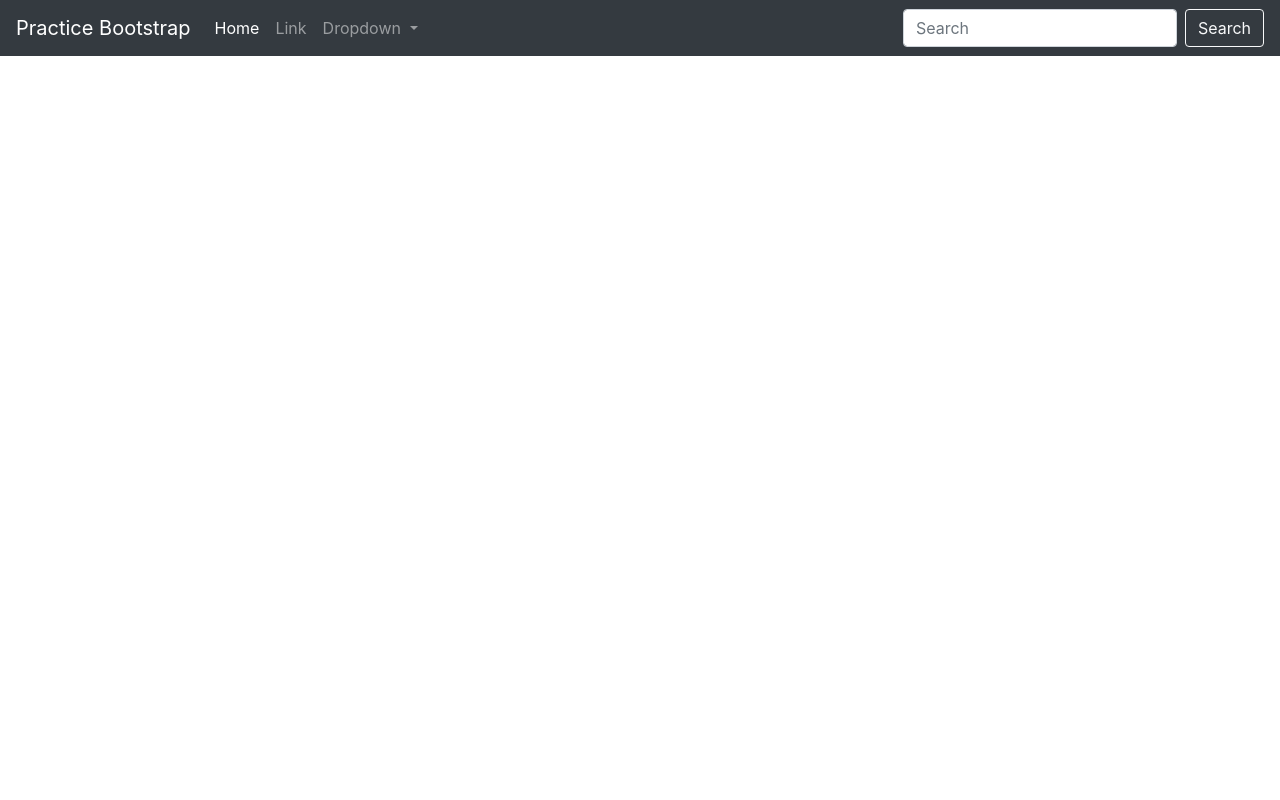
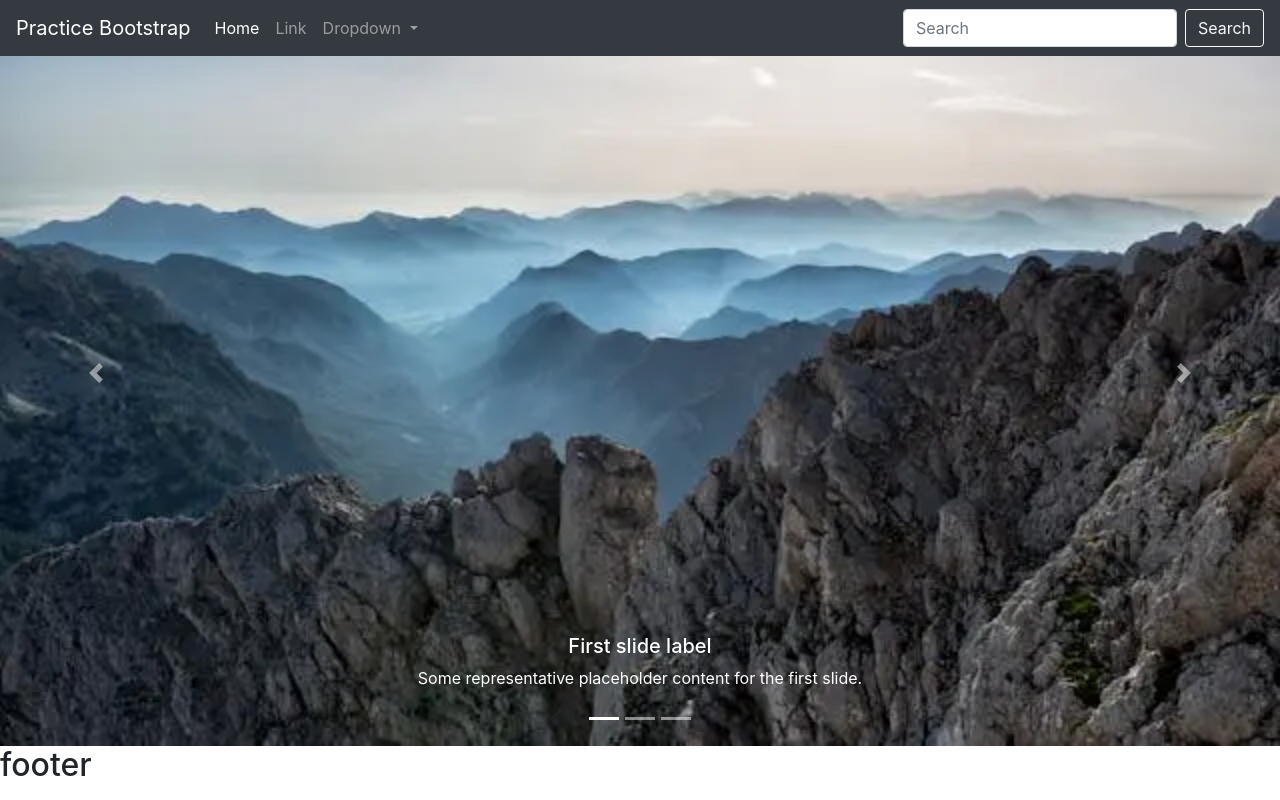
Before and after one commit to Joanne1980/practice-bootstrap, a plain HTML site: page index.html in a window 1280 px wide. Drawn offline with nearby package versions, Linux system fonts and the light colour scheme.

Commit message:
Carousel added with some images

```diff
--- a/assets/css/style.css
+++ b/assets/css/style.css
@@ -0,0 +1,8 @@
+
+body {
+    border: black solid 2px;
+}
+
+footer {
+    border: red solid 2px;
+}
--- a/index.html
+++ b/index.html
@@ -3,18 +3,19 @@
 <head>
     <meta charset="UTF-8">
     <meta name="viewport" content="width=device-width, initial-scale=1.0">
+                                   <!--Stylesheets-->
     <link rel="stylesheet" href="https://cdn.jsdelivr.net/npm/bootstrap@4.6.2/dist/css/bootstrap.min.css" integrity="sha384-xOolHFLEh07PJGoPkLv1IbcEPTNtaed2xpHsD9ESMhqIYd0nLMwNLD69Npy4HI+N" crossorigin="anonymous">
     <link href="./assets/css/style.css">
     <title>Practice Bootstrap</title>
 </head>
 <body>
     <header>
+                                    <!--Navbar-->
         <nav class="navbar navbar-expand-lg navbar navbar-dark bg-dark navbar fixed-top">
         <a class="navbar-brand" href="#Home">Practice Bootstrap</a>
         <button class="navbar-toggler" type="button" data-toggle="collapse" data-target="#navbarSupportedContent" aria-controls="navbarSupportedContent" aria-expanded="false" aria-label="Toggle navigation">
           <span class="navbar-toggler-icon"></span>
         </button>
-
         <div class="collapse navbar-collapse" id="navbarSupportedContent">
           <ul class="navbar-nav mr-auto">
             <li class="nav-item active">
@@ -47,12 +48,52 @@
 
     </header>
     <main>
+                                  <!--Carousel-->
 
+          <div id="carouselExampleCaptions" class="carousel slide" data-ride="carousel">
+            <ol class="carousel-indicators">
+              <li data-target="#carouselExampleCaptions" data-slide-to="0" class="active"></li>
+              <li data-target="#carouselExampleCaptions" data-slide-to="1"></li>
+              <li data-target="#carouselExampleCaptions" data-slide-to="2"></li>
+            </ol>
+            <div class="carousel-inner">
+              <div class="carousel-item active">
+                <img src="./assets/images/pexels-dreamypixel-552785.webp" class="d-block w-100" alt="Beautiful misty mountain image">
+                <div class="carousel-caption d-none d-md-block">
+                  <h5>First slide label</h5>
+                  <p>Some representative placeholder content for the first slide.</p>
+                </div>
+              </div>
+              <div class="carousel-item">
+                <img src="./assets/images/pexels-jplenio-1126379.webp" class="d-block w-100" alt="Image of a lake with sun streaming through the clouds">
+                <div class="carousel-caption d-none d-md-block">
+                  <h5>Second slide label</h5>
+                  <p>Some representative placeholder content for the second slide.</p>
+                </div>
+              </div>
+              <div class="carousel-item">
+                <img src="./assets/images/pexels-pixabay-247765.webp" class="d-block w-100" alt="Drop of water rippling in a pool of water">
+                <div class="carousel-caption d-none d-md-block">
+                  <h5>Third slide label</h5>
+                  <p>Some representative placeholder content for the third slide.</p>
+                </div>
+              </div>
+            </div>
+            <button class="carousel-control-prev" type="button" data-target="#carouselExampleCaptions" data-slide="prev">
+              <span class="carousel-control-prev-icon" aria-hidden="true"></span>
+              <span class="sr-only">Previous</span>
+            </button>
+            <button class="carousel-control-next" type="button" data-target="#carouselExampleCaptions" data-slide="next">
+              <span class="carousel-control-next-icon" aria-hidden="true"></span>
+              <span class="sr-only">Next</span>
+            </button>
+          </div>
 
     </main>
 
     <footer>
-
+                                           <!--Footer-->
+          <h2> footer</h2>
     </footer>
     <script src="https://cdn.jsdelivr.net/npm/bootstrap@4.6.2/dist/js/bootstrap.bundle.min.js" integrity="sha384-Fy6S3B9q64WdZWQUiU+q4/2Lc9npb8tCaSX9FK7E8HnRr0Jz8D6OP9dO5Vg3Q9ct" crossorigin="anonymous"></script>
 </body>
```
Also changed, not shown: assets/images/pexels-dreamypixel-552785.webp (added), assets/images/pexels-jplenio-1126379.webp (added), assets/images/pexels-pixabay-247765.webp (added), assets/images/pexels-pixabay-258122.webp (added), assets/images/pexels-souvenirpixels-1542493.webp (added).
